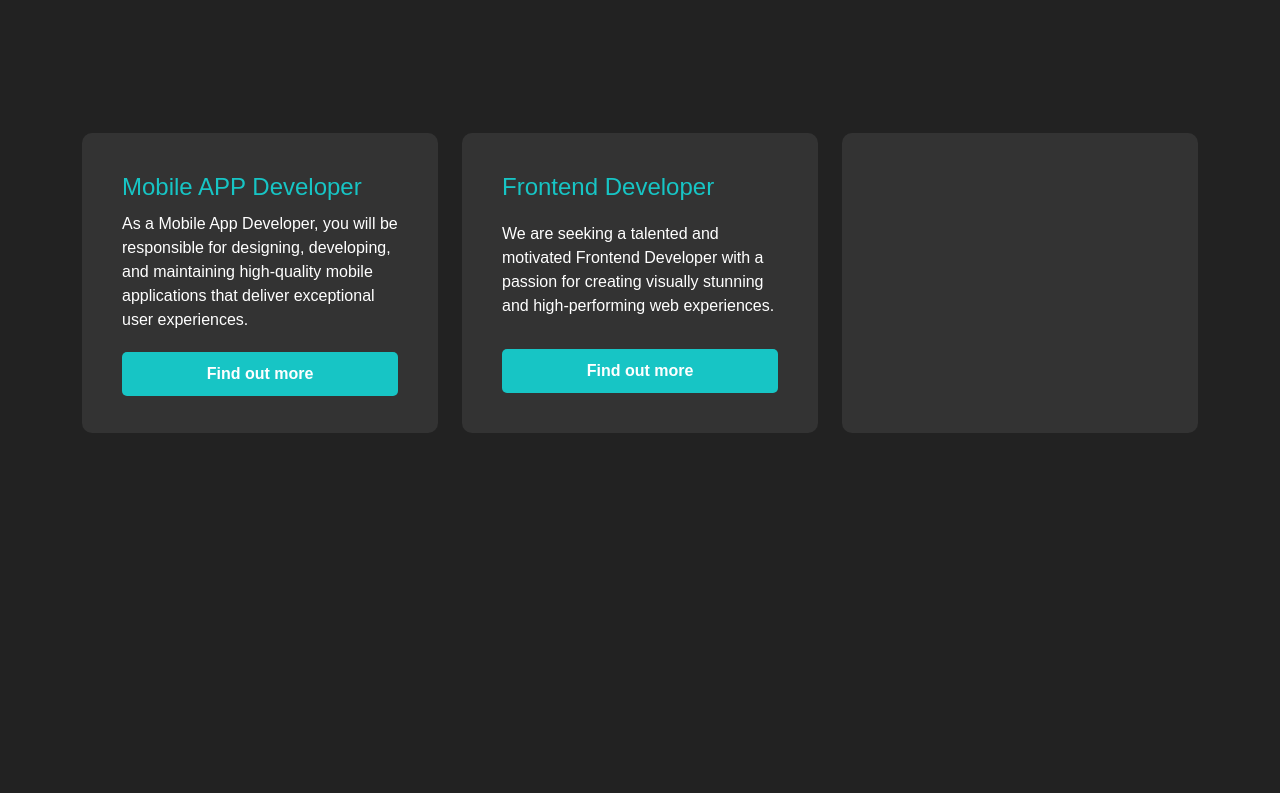
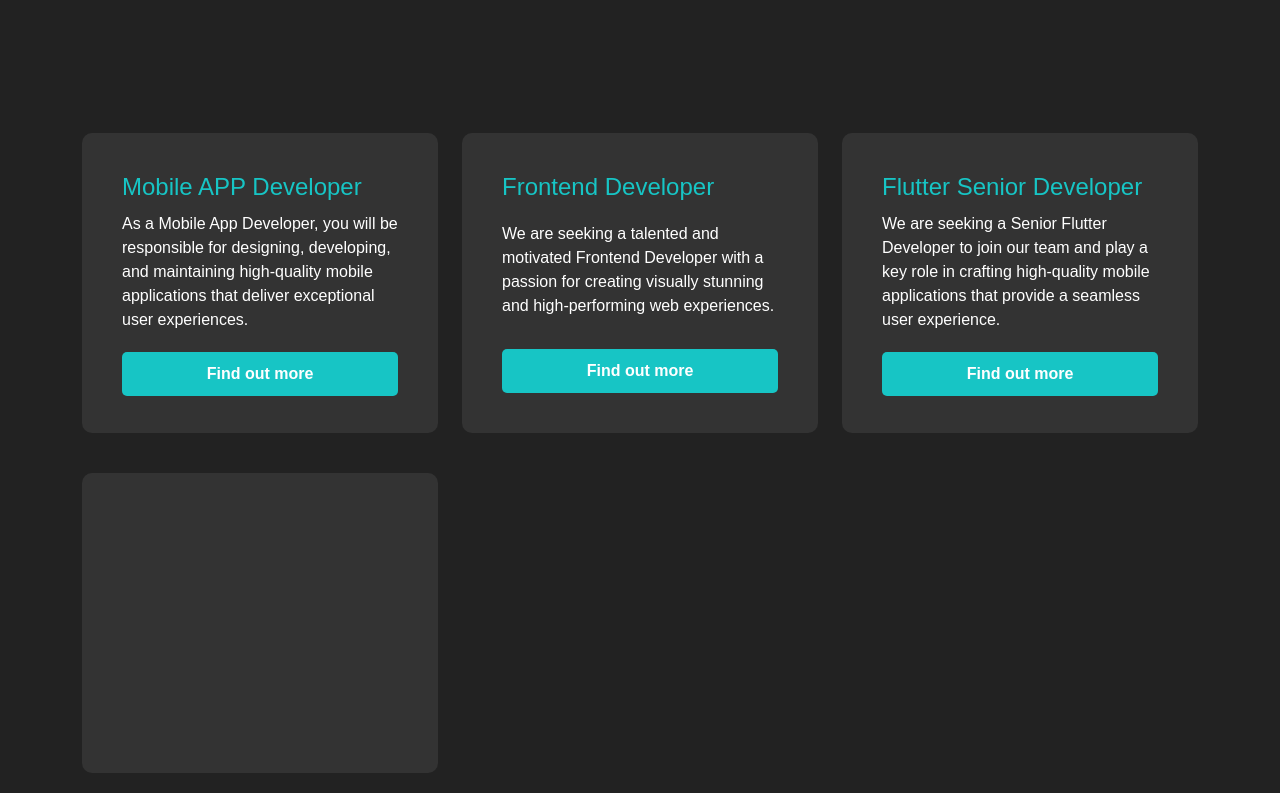
Before and after one commit to UXPON/interview-test, a plain HTML site: page index.html in a window 1280 px wide. Shown: the part 198-991 px from the top of the page. Before the commit the page ends 800 px from the top, so only its background shows below. Drawn offline with nearby package versions, Linux system fonts and the light colour scheme.

Commit message:
Update index.html

```diff
--- a/index.html
+++ b/index.html
@@ -79,6 +79,13 @@
     </div>
     <div class="col-md-4">
       <div class="job-posting">
+        <h2 class="job-title">Flutter Senior Developer</h2>
+        <p class="job-description">We are seeking a Senior Flutter Developer to join our team and play a key role in crafting high-quality mobile applications that provide a seamless user experience.</p>
+        <a href="/jd/fe-animation.html" class="apply-button">Find out more</a>
+      </div>
+    </div>
+    <div class="col-md-4">
+      <div class="job-posting">
         <h2 class="job-title"></h2>
         <p class="job-description"></p>
       </div>
```
